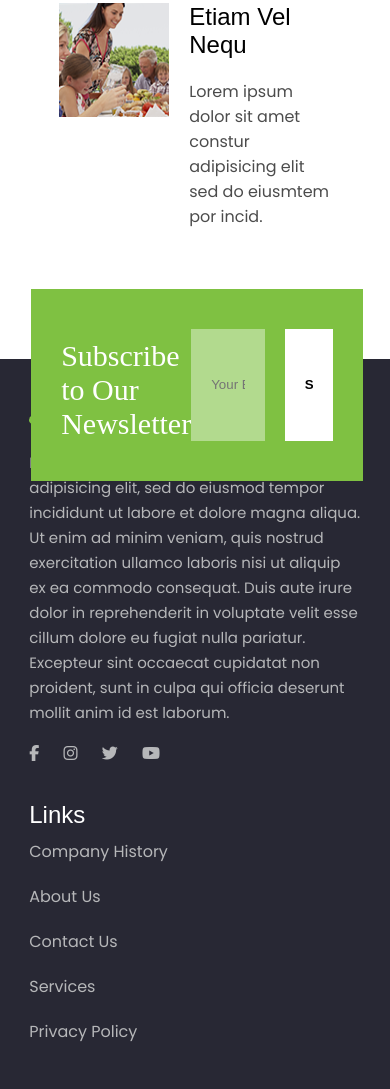
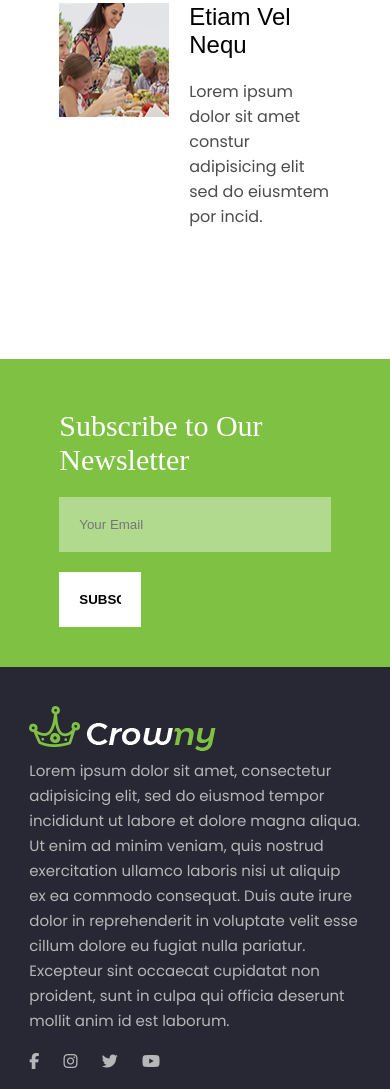
Before and after one commit to vivianjem/hotel, a plain HTML site: page index.html in a window 390 px wide. Shown: the part 6848-7937 px from the top of the page. Drawn offline with nearby package versions, Linux system fonts and the light colour scheme.

Commit message:
style.css

```diff
--- a/css/style.css
+++ b/css/style.css
@@ -711,67 +711,112 @@ footer label {
 }
 
 /*--------footer---------*/
-/*--------手機響應---------*/
 @media only screen and (max-width:768px) {
   .home {
+    color: #fff;
     height: 50vh;
   }
+
   .home img {
     width: 100%;
     height: 50vh;
   }
+
   .left, .right {
     width: 100%;
   }
+
   .book h1 {
     margin-bottom: 20px;
   }
-  .container.flex, .book .flex_space {
+
+  .container.flex,
+  .book .flex_space {
     flex-direction: column;
   }
+
   .book .grid {
     grid-template-columns: repeat(3, 1fr);
   }
+
   .counter .grid {
     grid-template-columns: repeat(2, 1fr);
   }
+
   .owl-carousel .owl-nav .owl-prev {
     left: 80%;
   }
+
   .gallery .owl-nav .owl-prev {
     left: 75%;
   }
+
   .rooms .owl-nav .owl-prev,
   .rooms .owl-nav .owl-next {
     top: -30%;
   }
+
   .gallery .owl-nav .owl-prev,
   .gallery .owl-nav .owl-next {
     top: -80%;
   }
+
   .services .flex_space {
     flex-direction: column;
   }
+
   .Customer {
     height: 60vh;
   }
+
   .Customer .container {
     max-width: 80%;
   }
+
   .owl-carousel2 .owl-dots {
     bottom: 0;
     left: 44.5%;
   }
+
   .news .content.flex {
     flex-direction: column;
   }
-  .news .left, .news .right {
+
+  .news .left {
+    padding: 30px 0;
     width: 100%;
   }
+
+  .news .right {
+    width: 100%;
+  }
+
+  .newsletter {
+    position: relative;
+    background: #7fc142;
+  }
+
   .newsletter .container {
+    top: 0;
+    left: 0;
+    width: 100%;
     padding: 40px 30px;
-    margin-bottom: 20px;
+    position: relative;
   }
+
+  .newsletter .flex_space {
+    flex-direction: column;
+  }
+
+  .newsletter input:nth-last-child(2) {
+    margin: 20px 0;
+    width: 100%;
+  }
+
+  .newsletter input:nth-last-child(1) {
+    margin: 0;
+  }
+
   footer .grid {
     grid-template-columns: repeat(1, 1fr);
   }
```
